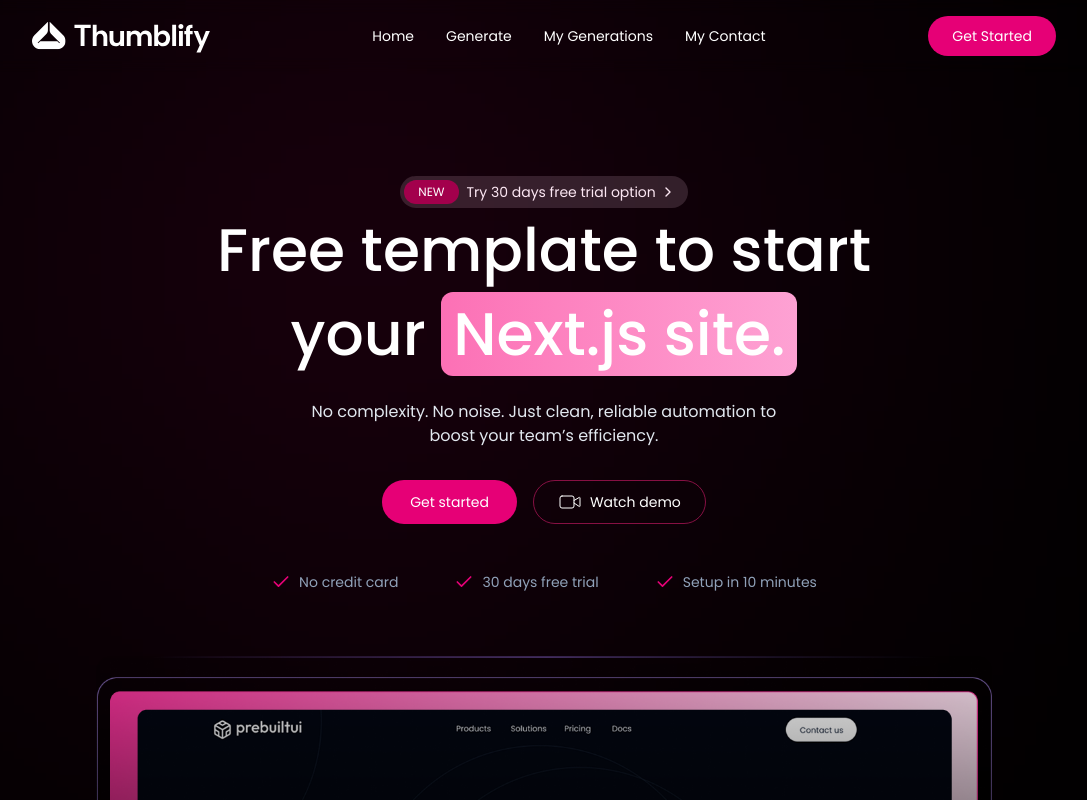
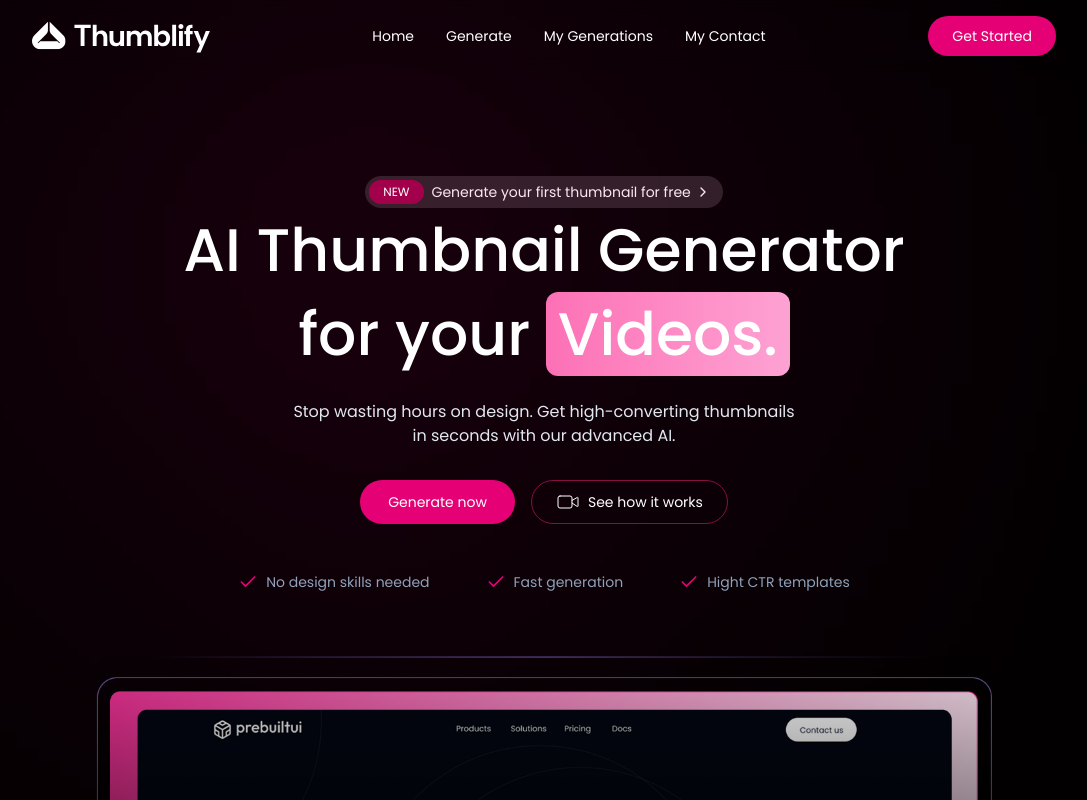
Before and after one commit to DPanvish/Thumbify, a React (Vite) app in the folder client/: page / in a window 1280 px wide. Shown: the top 800 px of the page, without its empty margins (96-1183 px from the left). Built offline with nearby package versions, Linux system fonts and the light colour scheme.

Commit message:
Hero Section updated

```diff
--- a/client/src/sections/HeroSection.tsx
+++ b/client/src/sections/HeroSection.tsx
@@ -2,12 +2,16 @@
 import { CheckIcon, ChevronRightIcon, VideoIcon } from "lucide-react";
 import TiltedImage from "../components/TiltImage";
 import { motion } from "motion/react";
+import { useNavigate } from "react-router-dom";
 
 export default function HeroSection() {
+
+    const navigate = useNavigate();
+
     const specialFeatures = [
-        "No credit card",
-        "30 days free trial",
-        "Setup in 10 minutes",
+        "No design skills needed",
+        "Fast generation",
+        "Hight CTR templates",
     ];
 
     return (
@@ -23,18 +27,17 @@
                     NEW
                 </span>
                 <p className="flex items-center gap-1">
-                    <span>Try 30 days free trial option </span>
+                    <span>Generate your first thumbnail for free</span>
                     <ChevronRightIcon size={16} className="group-hover:translate-x-0.5 transition duration-300" />
                 </p>
             </motion.a>
-            <motion.h1 className="text-5xl/17 md:text-6xl/21 font-medium max-w-2xl text-center"
+            <motion.h1 className="text-5xl/17 md:text-6xl/21 font-medium max-w-3xl text-center"
                 initial={{ y: 50, opacity: 0 }}
                 whileInView={{ y: 0, opacity: 1 }}
                 viewport={{ once: true }}
                 transition={{ type: "spring", stiffness: 240, damping: 70, mass: 1 }}
             >
-                Free template to start your{" "}
-                <span className="move-gradient px-3 rounded-xl text-nowrap">Next.js site.</span>
+                AI Thumbnail Generator for your <span className="move-gradient px-3 rounded-xl text-nowrap">Videos.</span>
             </motion.h1>
             <motion.p className="text-base text-center text-slate-200 max-w-lg mt-6"
                 initial={{ y: 50, opacity: 0 }}
@@ -42,19 +45,20 @@
                 viewport={{ once: true }}
                 transition={{ delay: 0.2, type: "spring", stiffness: 320, damping: 70, mass: 1 }}
             >
-                No complexity. No noise. Just clean, reliable automation to boost your team’s efficiency.</motion.p>
+                Stop wasting hours on design. Get high-converting thumbnails in seconds with our advanced AI.
+            </motion.p>
             <motion.div className="flex items-center gap-4 mt-8"
                 initial={{ y: 50, opacity: 0 }}
                 whileInView={{ y: 0, opacity: 1 }}
                 viewport={{ once: true }}
                 transition={{ type: "spring", stiffness: 320, damping: 70, mass: 1 }}
             >
-                <button className="bg-pink-600 hover:bg-pink-700 text-white rounded-full px-7 h-11">
-                    Get started
+                <button onClick={() => navigate("/generate")} className="bg-pink-600 hover:bg-pink-700 text-white rounded-full px-7 h-11">
+                    Generate now
                 </button>
                 <button className="flex items-center gap-2 border border-pink-900 hover:bg-pink-950/50 transition rounded-full px-6 h-11">
                     <VideoIcon strokeWidth={1} />
-                    <span>Watch demo</span>
+                    <span>See how it works</span>
                 </button>
             </motion.div>
 
```
